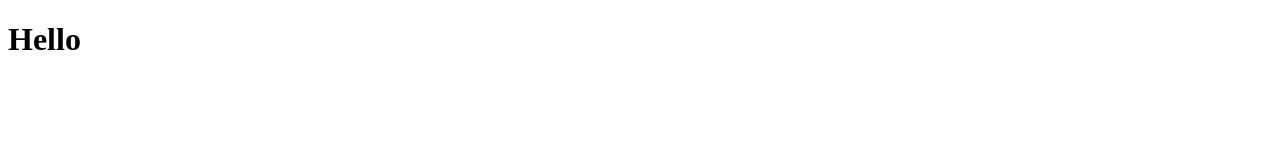
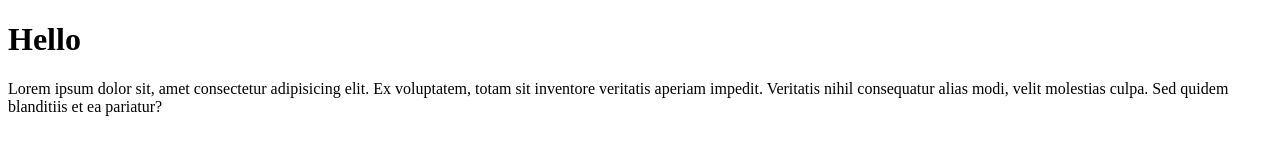
Before and after one commit to malik-sami123/4th_class, a plain HTML site: page index.html in a window 1280 px wide. Drawn offline with Linux system fonts and the light colour scheme.

Commit message:
my change

```diff
--- a/index.html
+++ b/index.html
@@ -7,6 +7,7 @@
 </head>
 <body>
     <h1>Hello</h1>
+    <p>Lorem ipsum dolor sit, amet consectetur adipisicing elit. Ex voluptatem, totam sit inventore veritatis aperiam impedit. Veritatis nihil consequatur alias modi, velit molestias culpa. Sed quidem blanditiis et ea pariatur?</p>
 
 </body>
 </html>
```
